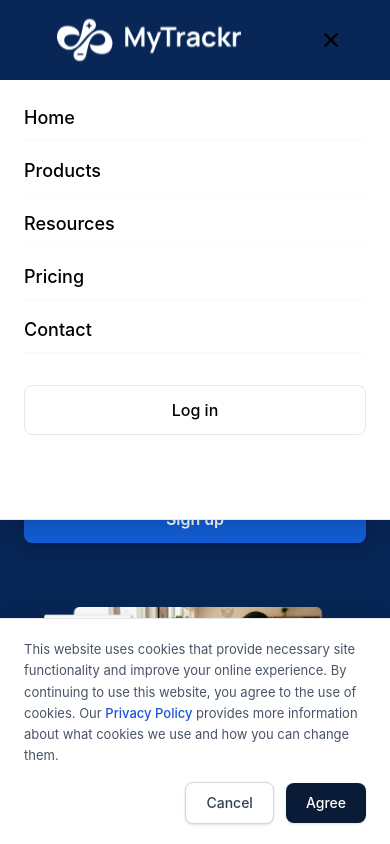
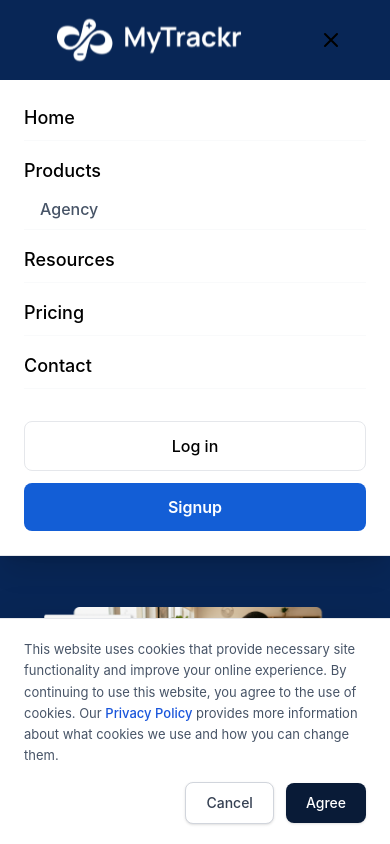
Before and after one commit to officialtrackrafrica/mytrackr-website, a React (Vite) app: page /agency in a window 390 px wide. Both pictures are taken after a click on the button 331 px from the left and 40 px from the top of the page. Shown: the top 844 px of the page. Built offline with nearby package versions, Linux system fonts and the light colour scheme.

Commit message:
#added proper CTA and agency to mobile

```diff
--- a/src/components/AgencySections/CTASection.tsx
+++ b/src/components/AgencySections/CTASection.tsx
@@ -29,7 +29,7 @@ const CTASection = () => {
             mind. Let’s help you create a financial safety net and secure your financial future.
           </p>
 
-          <a href="https://dashboard.mytrackrservices.com/signup" target='blank' className="bg-[#135ED6] text-white px-8 py-3.5 rounded-lg font-medium hover:bg-blue-700 transition-colors shadow-sm">
+          <a href="https://forms.gle/wFYH983Nt2MPgSk3A" target='blank' className="bg-[#135ED6] text-white px-8 py-3.5 rounded-lg font-medium hover:bg-blue-700 transition-colors shadow-sm">
             Secure your Spot
           </a>
         </div>
--- a/src/components/Navbar.tsx
+++ b/src/components/Navbar.tsx
@@ -104,13 +104,32 @@ const location = useLocation();
       {isOpen && (
         <div className="md:hidden absolute top-20 left-0 w-full bg-white border-b border-gray-200 py-6 px-6 flex flex-col gap-4 shadow-xl">
           {navLinks.map((link) => (
-            <a key={link.name} href={link.href} className="text-lg font-medium text-brand-dark border-b border-gray-50 pb-2">
-              {link.name}
-            </a>
+            <div key={link.name} className="flex flex-col border-b border-gray-50 pb-2">
+              {/* Main Link */}
+              <a href={link.href || '#'} className="text-lg font-medium text-brand-dark">
+                {link.name}
+              </a>
+
+              {/* Sub-items (Dropdown Links) for Mobile */}
+              {link.hasDropdown && link.subItems && (
+                <div className="flex flex-col gap-3 pl-4 mt-3">
+                  {link.subItems.map((subItem) => (
+                    <a
+                      key={subItem.name}
+                      href={subItem.href}
+                      className="text-base font-medium text-[#475467]"
+                    >
+                      {subItem.name}
+                    </a>
+                  ))}
+                </div>
+              )}
+            </div>
           ))}
+
           <div className="flex flex-col gap-3 pt-4">
-            <button className="w-full py-3 text-brand-dark font-medium border border-gray-200 rounded-lg">Log in</button>
-            <button className="w-full py-3 bg-brand-blue text-white font-semibold rounded-lg">Signup</button>
+            <a href="https://dashboard.mytrackrservices.com/login" target='blank' className="w-full py-3 text-center text-brand-dark font-medium border border-gray-200 rounded-lg">Log in</a>
+            <a href="https://dashboard.mytrackrservices.com/signup" target='blank' className="w-full py-3 text-center bg-[#135ED6] text-white font-semibold rounded-lg">Signup</a>
           </div>
         </div>
       )}
--- a/src/pages/Agency.tsx
+++ b/src/pages/Agency.tsx
@@ -28,7 +28,7 @@ const LandingPage = () => {
               Demo
             </button> */}
              <a
-            href="https://dashboard.mytrackrservices.com/signup" target='blank'
+            href="https://forms.gle/wFYH983Nt2MPgSk3A" target='blank'
             className="w-full md:w-auto px-8 py-3 bg-[#135ED6] text-white font-semibold rounded-lg shadow-lg hover:bg-blue-600 transition-colors inline-block text-center"
           >
             Sign up
@@ -64,7 +64,7 @@ const LandingPage = () => {
                 Just clarity.
               </p>
             </div>
-            <a href="https://dashboard.mytrackrservices.com/signup" target='blank'
+            <a href="https://forms.gle/wFYH983Nt2MPgSk3A" target='blank'
             className="bg-[#1A56DB] text-white font-medium px-8 py-3.5 rounded-lg hover:bg-blue-700 transition-colors mt-4 shadow-lg shadow-blue-200">
               Get Started
             </a>
```
